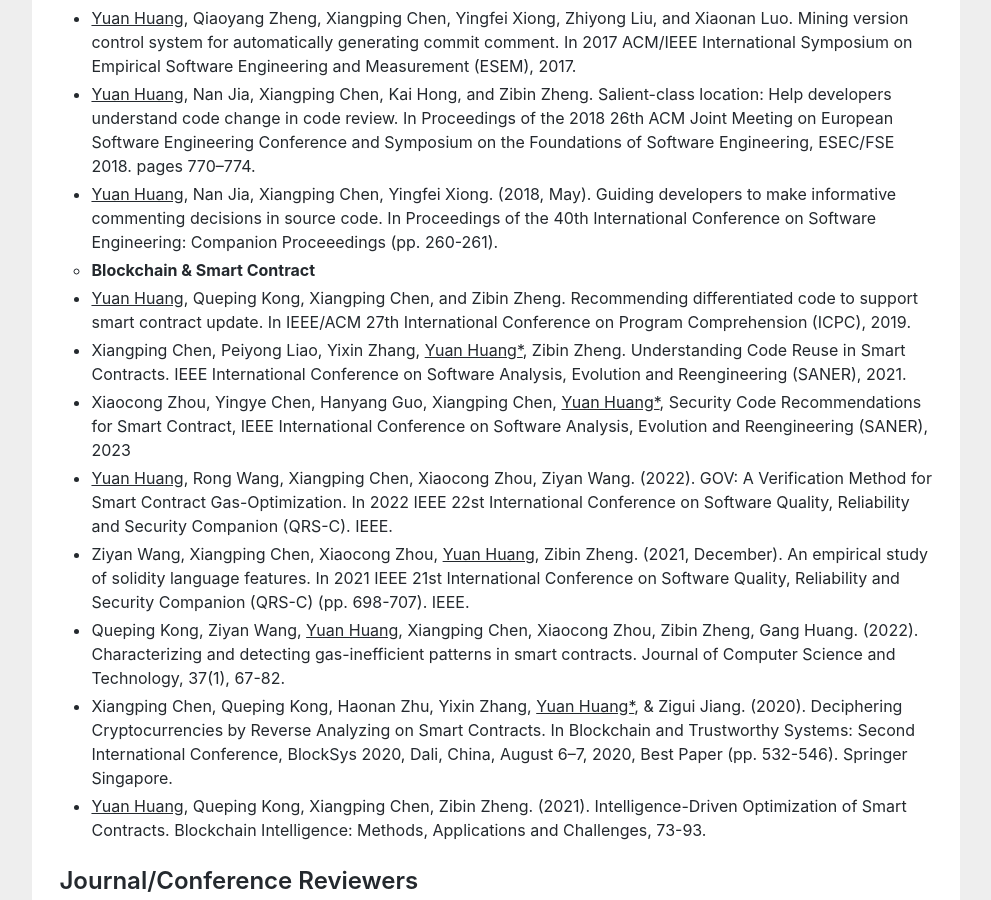
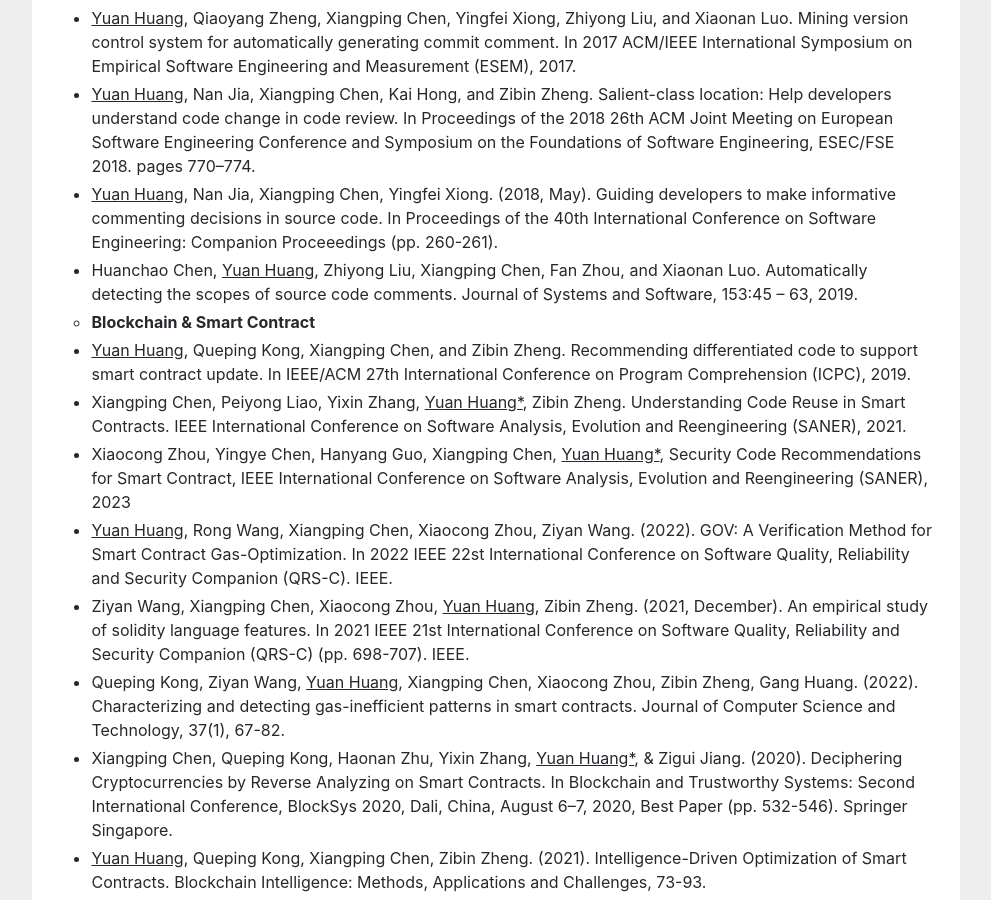
Before and after one commit to huangyuan-hy/huangyuan-hy.github.io, a Jekyll site: the page index.html, which Jekyll copies as it is, in a window 1280 px wide and 900 px high, scrolled down 1565 px. Shown: the whole window, without its empty margins (144-1135 px from the left). Built offline with Jekyll 4.4.1, drawn with Linux system fonts in a browser that asks for light colours.

Commit message:
Update index.html

```diff
--- a/index.html
+++ b/index.html
@@ -103,7 +103,7 @@ gtag('config', 'UA-158965281-1');
 <li><u>Yuan Huang</u>, Qiaoyang Zheng, Xiangping Chen, Yingfei Xiong, Zhiyong Liu, and Xiaonan Luo. Mining version control system for automatically generating commit comment. In 2017 ACM/IEEE International Symposium on Empirical Software Engineering and Measurement (ESEM), 2017.</li>
 <li><u>Yuan Huang</u>, Nan Jia, Xiangping Chen, Kai Hong, and Zibin Zheng. Salient-class location: Help developers understand code change in code review. In Proceedings of the 2018 26th ACM Joint Meeting on European Software Engineering Conference and Symposium on the Foundations of Software Engineering, ESEC/FSE 2018. pages 770–774.</li>
 <li><u>Yuan Huang</u>, Nan Jia, Xiangping Chen, Yingfei Xiong. (2018, May). Guiding developers to make informative commenting decisions in source code. In Proceedings of the 40th International Conference on Software Engineering: Companion Proceeedings (pp. 260-261).</li>
-
+<li>Huanchao Chen, <u>Yuan Huang</u>, Zhiyong Liu, Xiangping Chen, Fan Zhou, and Xiaonan Luo. Automatically detecting the scopes of source code comments. Journal of Systems and Software, 153:45 – 63, 2019.</li>
 
 	<li type="circle"><b>Blockchain & Smart Contract</b></li>
 
```
